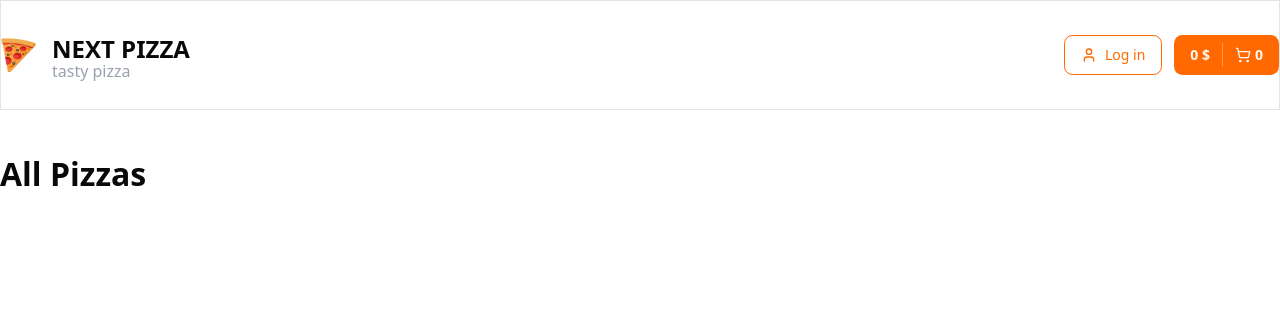
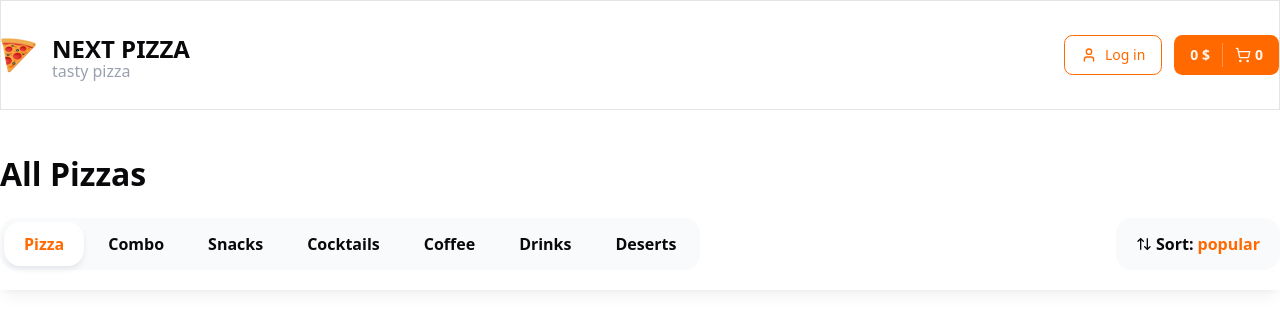
Before and after one commit to KoniChivaJS/resurrection-pizza, a Next.js app: page / in a window 1280 px wide. Shown: the top 330 px of the page. Built offline with nearby package versions, Linux system fonts and the light colour scheme.

Commit message:
markup categories

```diff
--- a/app/page.tsx
+++ b/app/page.tsx
@@ -1,4 +1,4 @@
-import { Container, Title } from "@/components/shared";
+import { Container, Title, TopBar } from "@/components/shared";
 
 export default function Home() {
   return (
@@ -6,6 +6,7 @@ export default function Home() {
       <Container className="mt-10">
         <Title text="All Pizzas" size="lg" className="font-extrabold" />
       </Container>
+      <TopBar />
     </>
   );
 }
--- /dev/null
+++ b/components/shared/categories.tsx
@@ -0,0 +1,38 @@
+import { cn } from "@/lib/utils";
+import React from "react";
+
+interface Props {
+  className?: string;
+}
+
+const cats = [
+  "Pizza",
+  "Combo",
+  "Snacks",
+  "Cocktails",
+  "Coffee",
+  "Drinks",
+  "Deserts",
+];
+const activeIndex = 0;
+
+export const Categories: React.FC<Props> = ({ className }) => {
+  return (
+    <div
+      className={cn("inline-flex gap-1 bg-gray-50 p-1 rounded-2xl", className)}
+    >
+      {cats.map((cat, index) => (
+        <a
+          className={cn(
+            "flex items-center font-bold h-11 rounded-2xl px-5",
+            activeIndex === index &&
+              "bg-white shadow-md shadow-gray-200 text-primary"
+          )}
+          key={index}
+        >
+          <button>{cat}</button>
+        </a>
+      ))}
+    </div>
+  );
+};
--- a/components/shared/index.tsx
+++ b/components/shared/index.tsx
@@ -1,3 +1,6 @@
 export { Container } from "./container";
 export { Header } from "./header";
 export { Title } from "./title";
+export { Categories } from "./categories";
+export { SortPopup } from "./sort-popup";
+export { TopBar } from "./top-bar";
--- /dev/null
+++ b/components/shared/sort-popup.tsx
@@ -0,0 +1,22 @@
+import { cn } from "@/lib/utils";
+import { ArrowUpDown } from "lucide-react";
+import React from "react";
+
+interface Props {
+  className?: string;
+}
+
+export const SortPopup: React.FC<Props> = ({ className }) => {
+  return (
+    <div
+      className={cn(
+        "inline-flex items-center gap-1 bg-gray-50 px-5 h-[52px] rounded-2xl cursor-pointer",
+        className
+      )}
+    >
+      <ArrowUpDown size={16} />
+      <b>Sort:</b>
+      <b className="text-primary">popular</b>
+    </div>
+  );
+};
--- /dev/null
+++ b/components/shared/top-bar.tsx
@@ -0,0 +1,25 @@
+import { cn } from "@/lib/utils";
+import React from "react";
+import { Container } from "./container";
+import { Categories } from "./categories";
+import { SortPopup } from "./sort-popup";
+
+interface Props {
+  className?: string;
+}
+
+export const TopBar: React.FC<Props> = ({ className }) => {
+  return (
+    <div
+      className={cn(
+        "sticky top-0 bg-white py-5 shadow-lg shadow-black/5 z-10",
+        className
+      )}
+    >
+      <Container className="flex items-center justify-between">
+        <Categories />
+        <SortPopup />
+      </Container>
+    </div>
+  );
+};
```
Also changed, not shown: tsconfig.json (+13 -4 lines).
